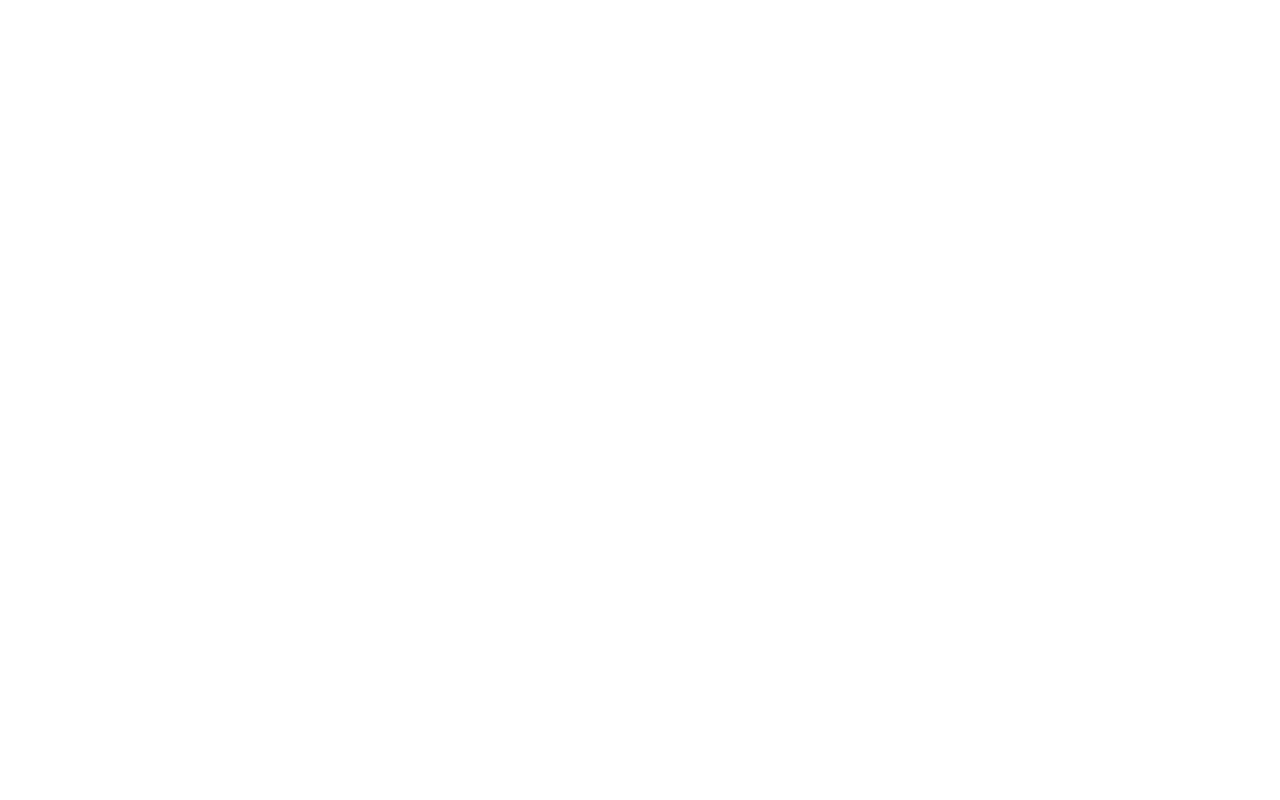
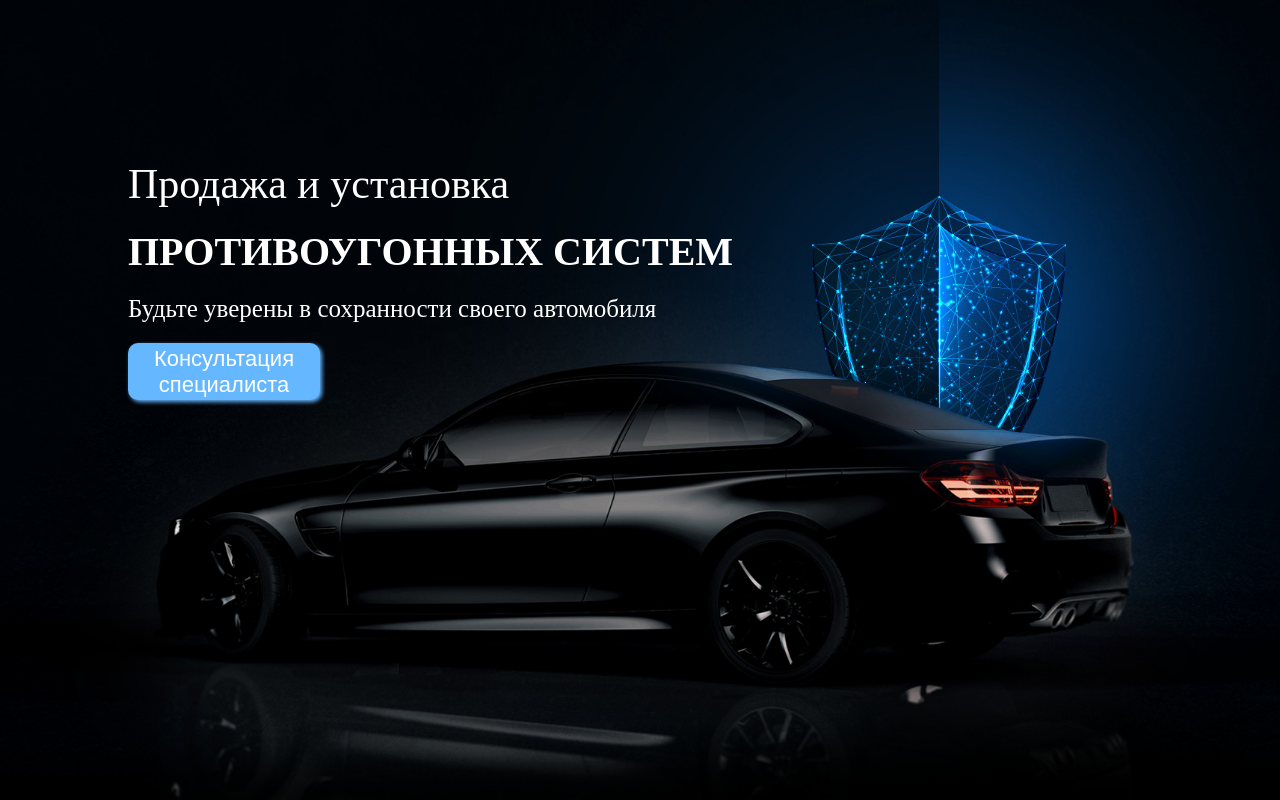
Before and after one commit to onnkkka/withNikita, a plain HTML site: page index.html in a window 1280 px wide. Drawn offline with Linux system fonts and the light colour scheme.

Commit message:
add hero and css styles

```diff
--- a/index.html
+++ b/index.html
@@ -4,11 +4,22 @@
     <meta charset="UTF-8" />
     <meta name="viewport" content="width=device-width, initial-scale=1.0" />
     <title>Document</title>
-    <link rel="stylesheet" type="text/ccs" href="style.css" />
+    <link rel="stylesheet" type="text/css" href="style.css" />
   </head>
   <body>
     <section id="hero">
-      <div class="hero-inner"></div>
+      <div class="hero-inner">
+        <div class="hero-wrapper">
+          <span class="title">Продажа и установка</span>
+          <span class="subtitle">противоугонных систем</span>
+          <span class="description"
+            >Будьте уверены в сохранности своего автомобиля</span
+          >
+          <button type="button" class="button-consult">
+            Консультация специалиста
+          </button>
+        </div>
+      </div>
     </section>
   </body>
 </html>
--- a/style.css
+++ b/style.css
@@ -3,3 +3,56 @@
   margin: 0;
   box-sizing: border-box;
 }
+
+#hero {
+  background-image: url(Header.jpg);
+  background-size: cover;
+  background-position: center;
+}
+
+.hero-inner {
+  width: 100%;
+  height: 100dvh;
+}
+
+.hero-wrapper {
+  width: 50%;
+  height: 30%;
+  display: flex;
+  flex-direction: column;
+  color: white;
+  gap: 20px;
+  position: absolute;
+  left: 10%;
+  top: 20%;
+}
+
+.title {
+  font-size: 42px;
+}
+
+.subtitle {
+  font-size: 40px;
+  font-weight: bold;
+  text-transform: uppercase;
+}
+
+.description {
+  font-size: 25px;
+}
+
+.button-consult {
+  width: 30%;
+  height: 25%;
+  border-radius: 10px;
+  color: white;
+  background-color: rgb(101, 183, 255);
+  font-size: 22px;
+  box-shadow: 2px 2px 4px rgb(101, 183, 255);
+  border: none;
+  outline: none;
+  &:hover {
+    transform: scale(1.1);
+    transition-duration: 0.1s;
+  }
+}
```
Also changed, not shown: Header.jpg (added).
